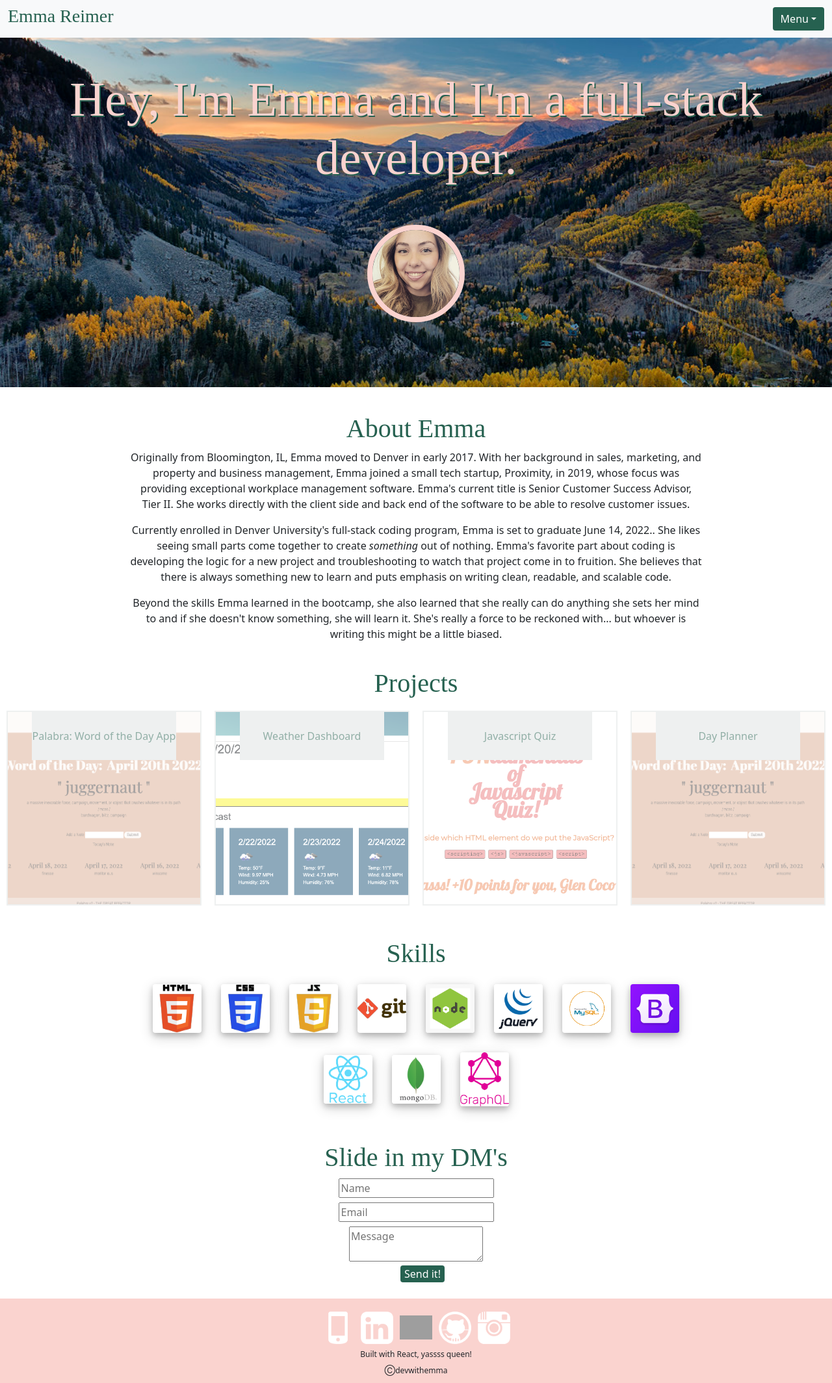
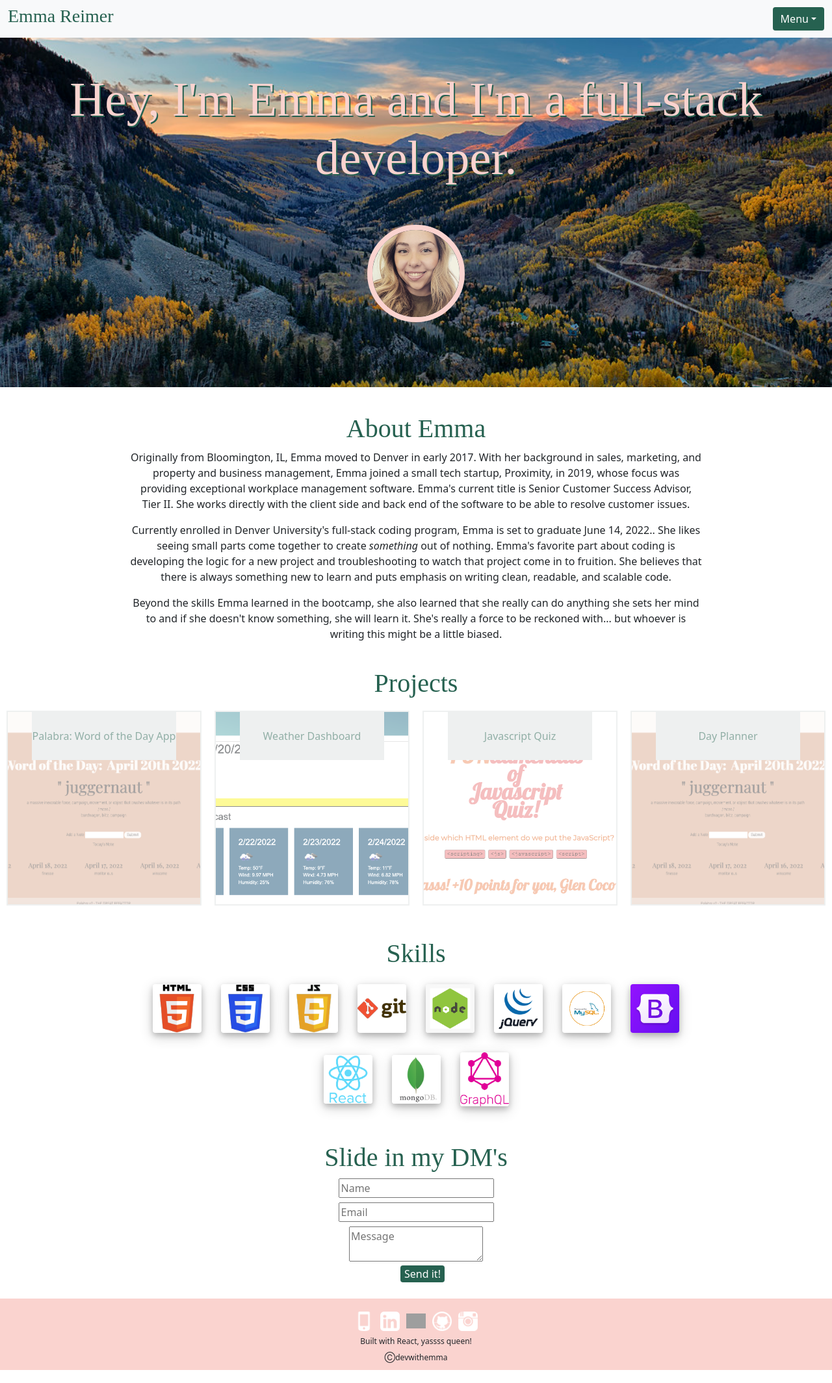
Before and after one commit to emmareimer/portfolio, a React (Create React App) app: page / in a window 1280 px wide. Shown: the whole page at 65% size. Built offline with nearby package versions, Linux system fonts and the light colour scheme; grey boxes are pictures that could not be loaded.

Commit message:
changed sizes of icons

```diff
--- a/src/App.css
+++ b/src/App.css
@@ -169,7 +169,7 @@ footer {
 }
 
 .icons {
-  width: 50px;
+  width: 30px;
   margin-right: 5px;
   margin-left: 5px;
 }
```
